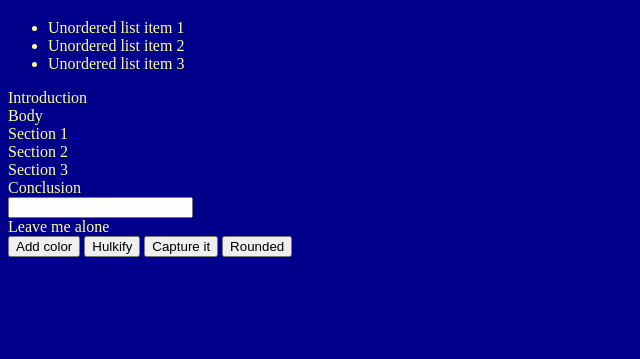
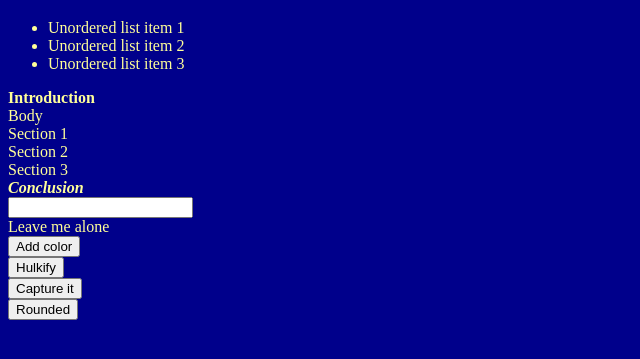
Before and after one commit to mitchellblom/guineaPig, a plain HTML site: page index.html in a window 1280 px wide. Shown: the part 87-446 px from the top of the page, without its empty margins (0-640 px from the left). Drawn offline with Linux system fonts and the light colour scheme.

Commit message:
requirements complete

```diff
--- a/main.css
+++ b/main.css
@@ -1,6 +1,10 @@
 body {
 	background-color: darkblue;
 	color: FF9;
+}
+
+button {
+	display: block;
 }
 
 .turnBlue {
@@ -18,3 +22,12 @@ body {
 .addRadius {
 	border-radius: 15%;
 }
+
+article section:first-child {
+	font-weight: bold;
+}
+
+article section:last-child {
+	font-weight: bold;
+	font-style: italic;
+}
```
Also changed, not shown: 1 other file.
